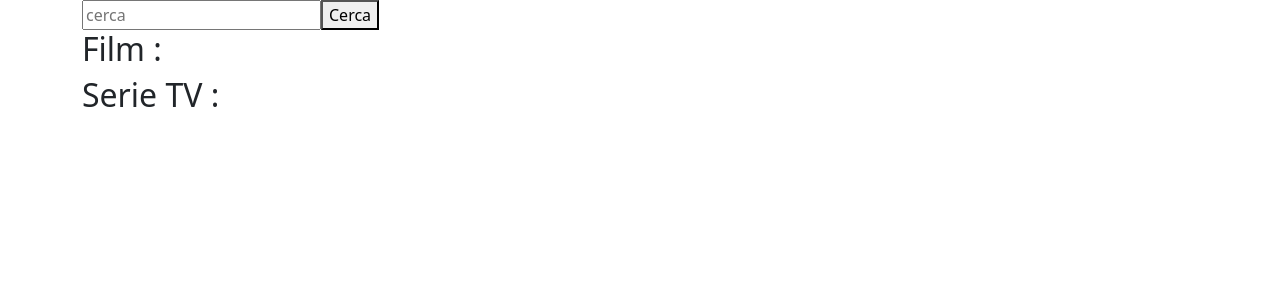
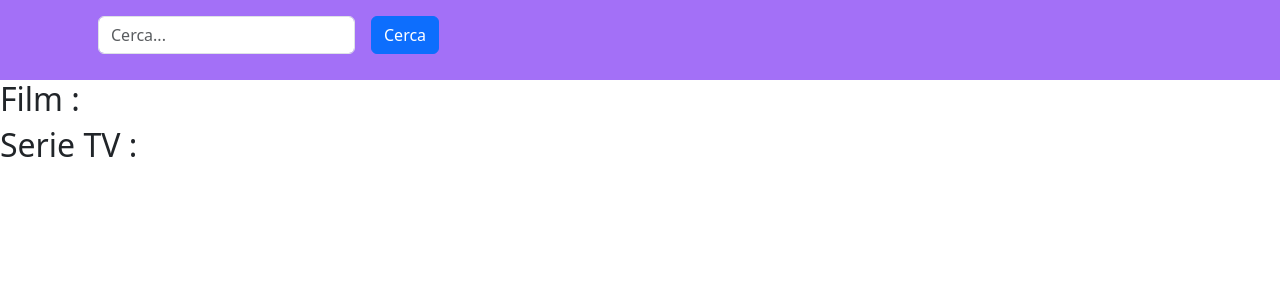
Before and after one commit to Flopiras/vite-boolflix, a Vue app: page / in a window 1280 px wide. Shown: the top 300 px of the page. Built offline with nearby package versions, Linux system fonts and the light colour scheme.

Commit message:
edit BseSearchbar

```diff
--- a/src/App.vue
+++ b/src/App.vue
@@ -40,13 +40,11 @@ export default {
 </script>
 
 <template>
-  <div class="container">
-    <AppHeader @search-films="fetchFilterFilm" />
+  <AppHeader @search-films="fetchFilterFilm" />
 
-    <AppMain :movies="store.movies" :series="store.series" />
-  </div>
+  <AppMain :movies="store.movies" :series="store.series" />
 </template>
 
 <style lang="scss">
-@use './assets/scss/index.scss'
+@use './assets/scss/index.scss';
 </style>
--- a/src/assets/scss/_vars.scss
+++ b/src/assets/scss/_vars.scss
@@ -0,0 +1 @@
+$bg-header: #A370F7,
--- a/src/components/AppHeader.vue
+++ b/src/components/AppHeader.vue
@@ -19,5 +19,18 @@ export default {
 </script>
 
 <template>
-    <BaseSearchbar @buttonClicked="filmSearch" />
+    <header>
+        <div class="container">
+            <BaseSearchbar @buttonClicked="filmSearch" />
+        </div>
+    </header>
 </template>
+
+<style lang="scss" scoped>
+@use '../assets/scss/vars' as *;
+
+header {
+    height: 5rem;
+    background-color: $bg-header;
+}
+</style>
--- a/src/components/BaseSearchbar.vue
+++ b/src/components/BaseSearchbar.vue
@@ -16,6 +16,11 @@ export default {
 </script>
 
 <template>
-    <input type="text" placeholder="cerca" v-model.trim="term">
-    <button @click="clickOnButton" type="submit">Cerca</button>
+    <section class="d-flex align-items-baseline">
+
+        <div class="m-3">
+            <input v-model.trim="term" type="text" class="form-control" placeholder="Cerca...">
+        </div>
+        <button @click="clickOnButton" type="button" class="btn btn-primary">Cerca</button>
+    </section>
 </template>
```
